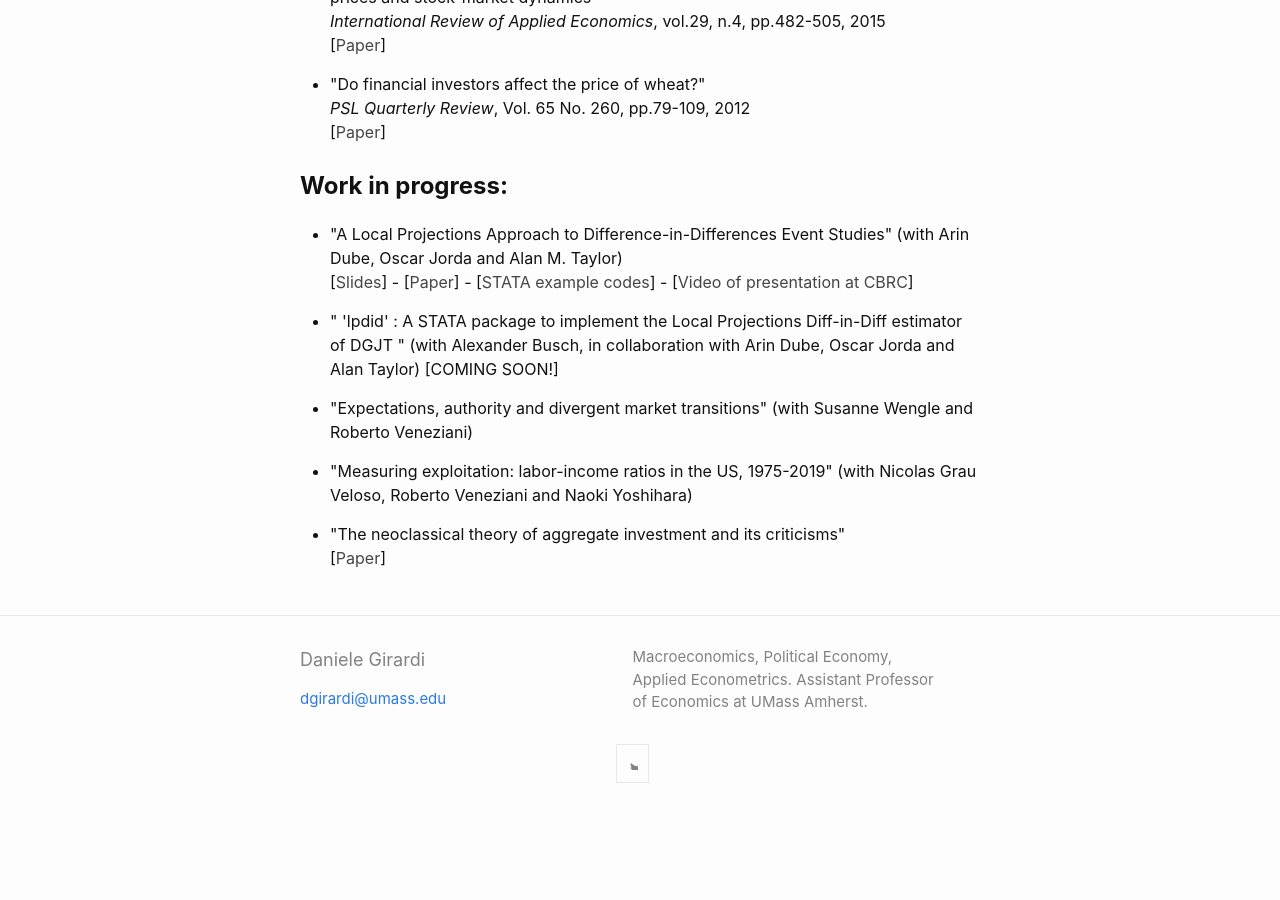
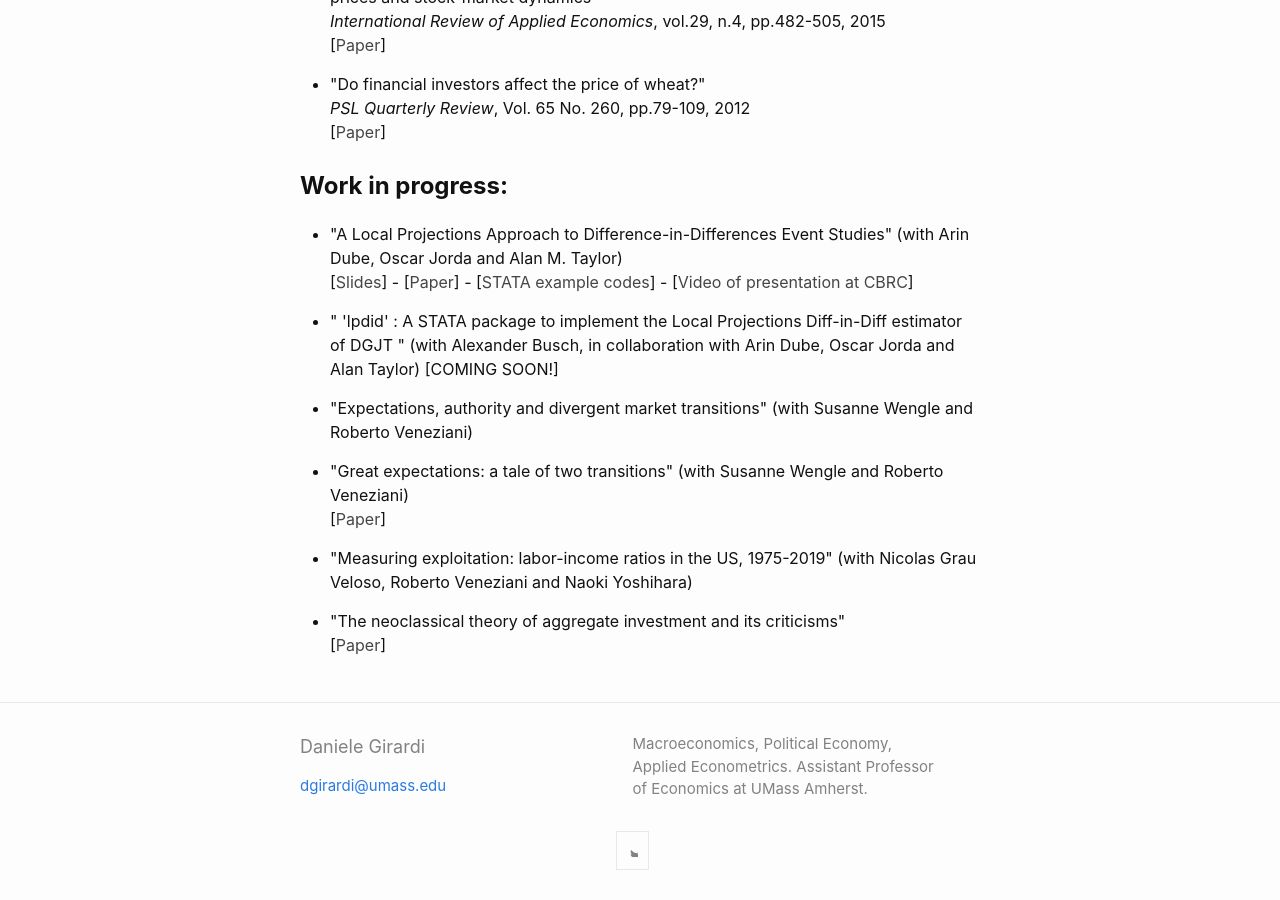
Before and after one commit to danielegirardi/danielegirardi.github.io, a Jekyll site: the page built from index.md, in a window 1280 px wide and 900 px high, scrolled down 1463 px. Built offline with Jekyll 4.4.1, drawn with Linux system fonts in a browser that asks for light colours; before the commit the page ends 2276 px from its top, so only the background shows below that.

Commit message:
Update home.html

```diff
--- a/_layouts/home.html
+++ b/_layouts/home.html
@@ -135,6 +135,13 @@ Work in progress:</strong></h1>
   <ul style="list-style-type: disc;">
  	<li>"Expectations, authority and divergent market transitions" (with Susanne Wengle and Roberto Veneziani) <br/></li>
 </ul>
+
+    <ul style="list-style-type: disc;">
+ 	<li>"Great expectations: a tale of two transitions" (with Susanne Wengle and Roberto Veneziani) <br/>
+    [<a style="color: #454545;"href="https://www.qmul.ac.uk/sef/research/workingpapers/2023/items-/968.html" target="_blank" rel="noopener">Paper</a>]
+  </li>
+</ul>
+
     <ul style="list-style-type: disc;">
  	<li>"Measuring exploitation: labor-income ratios in the US, 1975-2019" (with Nicolas Grau Veloso, Roberto Veneziani and Naoki Yoshihara) <br/></li>
 </ul>
```
